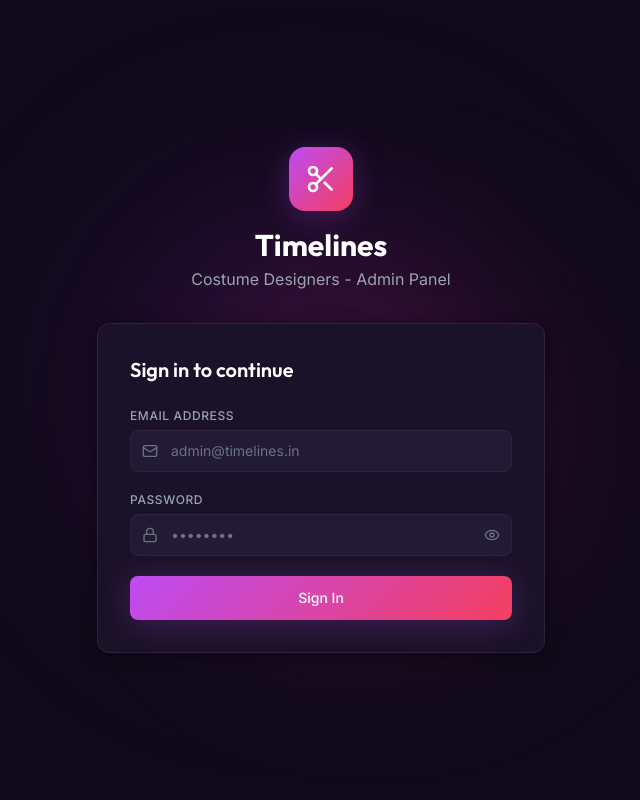
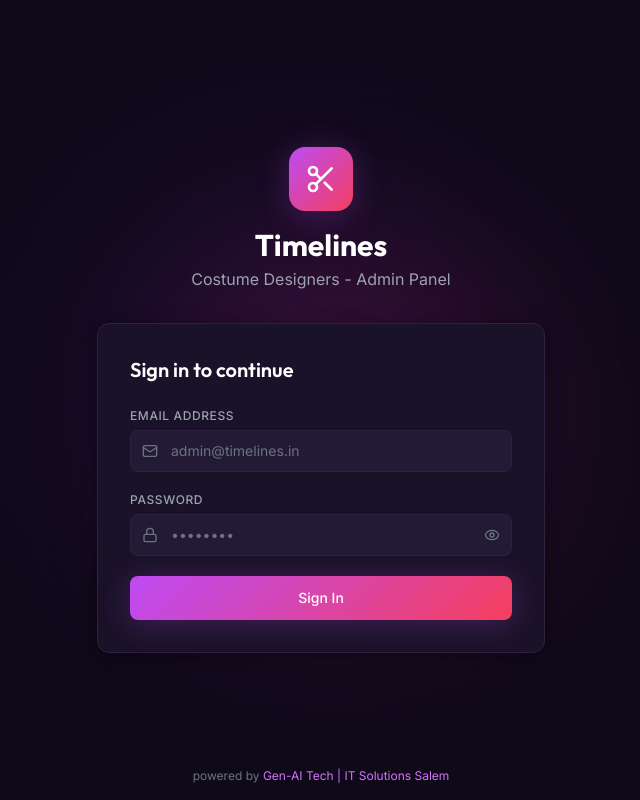
Before and after one commit to GENAI-NETWORKS/timelines, a React (Vite) app in the folder frontend/: page /login in a window 1280 px wide. Shown: the whole page, without its empty margins (319-959 px from the left). Built offline with nearby package versions, Linux system fonts and the light colour scheme.

Commit message:
style: Add Gen-AI Tech footer to all pages

```diff
--- a/frontend/src/components/Layout/Layout.jsx
+++ b/frontend/src/components/Layout/Layout.jsx
@@ -10,8 +10,13 @@ export default function Layout({ children }) {
       <Sidebar open={sidebarOpen} onClose={() => setSidebarOpen(false)} />
       <div className="flex-1 flex flex-col min-w-0 overflow-hidden">
         <Topbar onMenuClick={() => setSidebarOpen(true)} />
-        <main className="flex-1 overflow-y-auto p-4 md:p-6">
-          {children}
+        <main className="flex-1 overflow-y-auto p-4 md:p-6 flex flex-col">
+          <div className="flex-1">
+            {children}
+          </div>
+          <footer className="mt-8 text-center text-xs text-gray-500 py-4 border-t border-surface-border w-full">
+            powered by <a href="https://genaitechnology.in/" target="_blank" rel="noopener noreferrer" className="text-brand-400 hover:text-brand-300 transition-colors">Gen-AI Tech | IT Solutions Salem</a>
+          </footer>
         </main>
       </div>
     </div>
--- a/frontend/src/pages/Auth/Login.jsx
+++ b/frontend/src/pages/Auth/Login.jsx
@@ -101,6 +101,11 @@ export default function Login() {
 
         </div>
       </div>
+
+      {/* Footer */}
+      <div className="absolute bottom-4 left-0 right-0 text-center text-xs text-gray-500">
+        powered by <a href="https://genaitechnology.in/" target="_blank" rel="noopener noreferrer" className="text-brand-400 hover:text-brand-300 transition-colors">Gen-AI Tech | IT Solutions Salem</a>
+      </div>
     </div>
   );
 }
```
